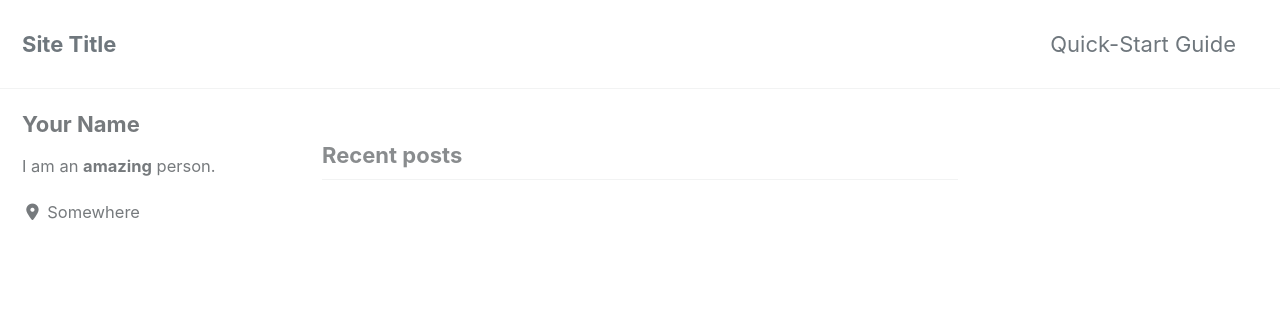
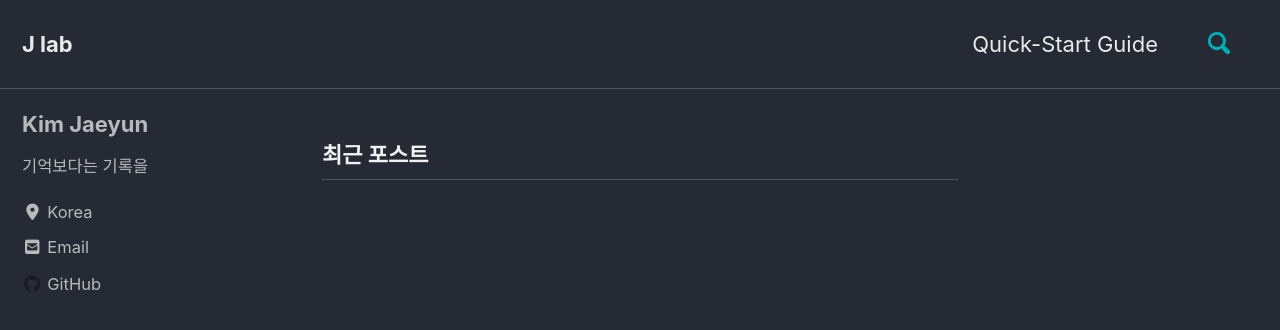
Before and after one commit to Kjaeyun/Kjaeyun.github.io, a Jekyll site: the page built from index.html, in a window 1280 px wide and 900 px high. Shown: the top 330 px of the window. Built offline with Jekyll 4.4.1, drawn with Linux system fonts in a browser that asks for light colours; cached includes are drawn as plain includes; nearby versions of some CDN libraries; the list of posts is cut into pages by our own code; some of the changed text lies outside the part shown.

Commit message:
Change _config.yml

```diff
--- a/_config.yml
+++ b/_config.yml
@@ -12,18 +12,18 @@
 
 # theme                  : "minimal-mistakes-jekyll"
 # remote_theme           : "mmistakes/minimal-mistakes"
-minimal_mistakes_skin    : "default" # "air", "aqua", "contrast", "dark", "dirt", "neon", "mint", "plum", "sunrise"
+minimal_mistakes_skin    : "dark" # "air", "aqua", "contrast", "dark", "dirt", "neon", "mint", "plum", "sunrise"
 
 # Site Settings
-locale                   : "en-US"
-title                    : "Site Title"
+locale                   : "ko"
+title                    : "J lab"
 title_separator          : "-"
 subtitle                 : # site tagline that appears below site title in masthead
-name                     : "Your Name"
-description              : "An amazing website."
-url                      : # the base hostname & protocol for your site e.g. "https://mmistakes.github.io"
+name                     : "J lab"
+description              : "Project Records, CS Summary, ML Study"
+url                      : "https://kimjaeyun-504.github.io"
 baseurl                  : # the subpath of your site, e.g. "/blog"
-repository               : # GitHub username/repo-name e.g. "mmistakes/minimal-mistakes"
+repository               : "KimJaeYun-504/kimjaeyun-504.github.io"
 teaser                   : # path of fallback teaser image, e.g. "/assets/images/500x300.png"
 logo                     : # path of logo image to display in the masthead, e.g. "/assets/images/88x88.png"
 masthead_title           : # overrides the website title displayed in the masthead, use " " for no title
@@ -65,7 +65,7 @@ reCaptcha:
   secret                 :
 atom_feed:
   path                   : # blank (default) uses feed.xml
-search                   : # true, false (default)
+search                   : true
 search_full_content      : # true, false (default)
 search_provider          : # lunr (default), algolia, google
 algolia:
@@ -107,15 +107,15 @@ analytics:
 
 # Site Author
 author:
-  name             : "Your Name"
-  avatar           : # path of avatar image, e.g. "/assets/images/bio-photo.jpg"
-  bio              : "I am an **amazing** person."
-  location         : "Somewhere"
+  name             : "Kim Jaeyun"
+  avatar           : # path of avatar image, e.g. "https://avatars3.githubusercontent.com/u/53737020?s=400&u=3bb74d288e4419c519140331793996e26bd1eceb&v=4"
+  bio              : "기억보다는 기록을"
+  location         : "Korea"
   email            :
   links:
     - label: "Email"
       icon: "fas fa-fw fa-envelope-square"
-      # url: mailto:your.name@email.com
+      url: kkop265@gmail.com
     - label: "Website"
       icon: "fas fa-fw fa-link"
       # url: "https://your-website.com"
@@ -127,7 +127,7 @@ author:
       # url: "https://facebook.com/"
     - label: "GitHub"
       icon: "fab fa-fw fa-github"
-      # url: "https://github.com/"
+      url: "https://github.com/KimJaeYun-504"
     - label: "Instagram"
       icon: "fab fa-fw fa-instagram"
       # url: "https://instagram.com/"
@@ -288,7 +288,7 @@ defaults:
     values:
       layout: single
       author_profile: true
-      read_time: true
+      read_time: false
       comments: # true
       share: true
       related: true
```
